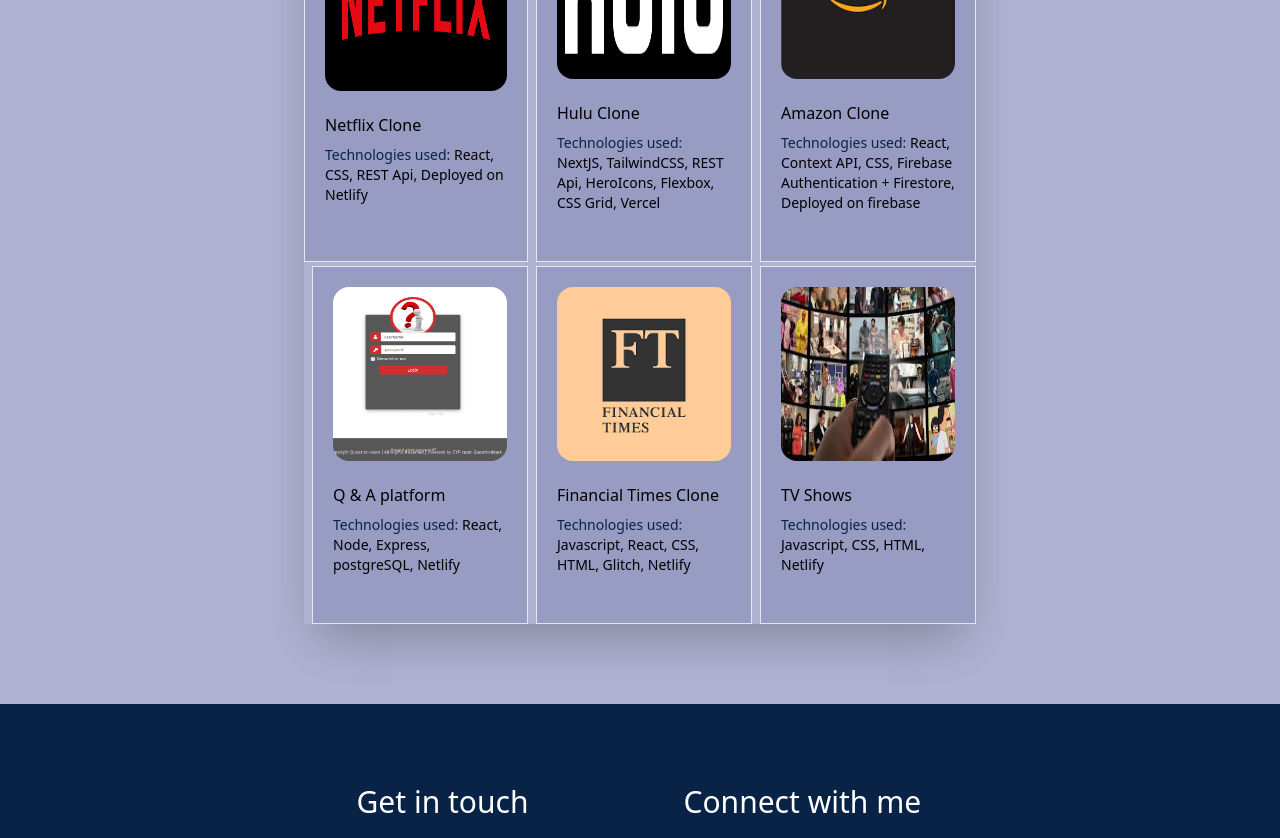
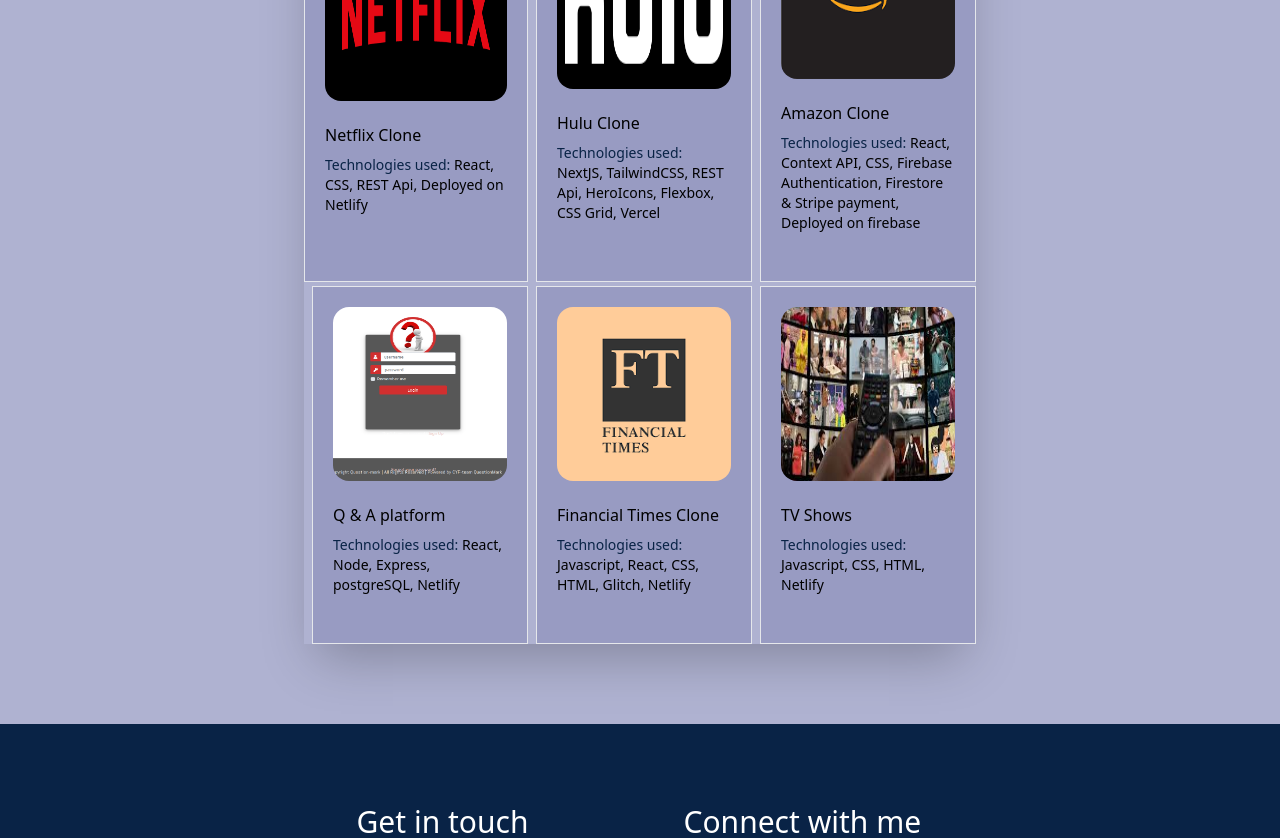
Before and after one commit to sadatakhtar/my-pf-2.0, a Next.js app: page / in a window 1280 px wide. Shown: the part 920-1758 px from the top of the page. Built offline with nearby package versions, Linux system fonts and the light colour scheme.

Commit message:
updated amazon clone description

```diff
--- a/components/Projects.js
+++ b/components/Projects.js
@@ -29,7 +29,7 @@
         <ProjectCard
           Icon={amazonImg}
           title="Amazon Clone"
-          techStack="React, Context API, CSS, Firebase Authentication + Firestore, Deployed on firebase"
+          techStack="React, Context API, CSS, Firebase Authentication, Firestore & Stripe payment, Deployed on firebase"
           link="https://clone-76120.web.app/"
         />
         <ProjectCard
```
